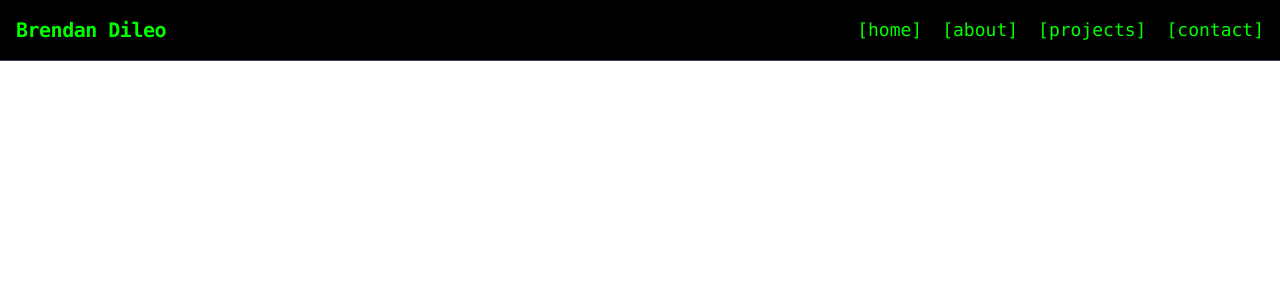
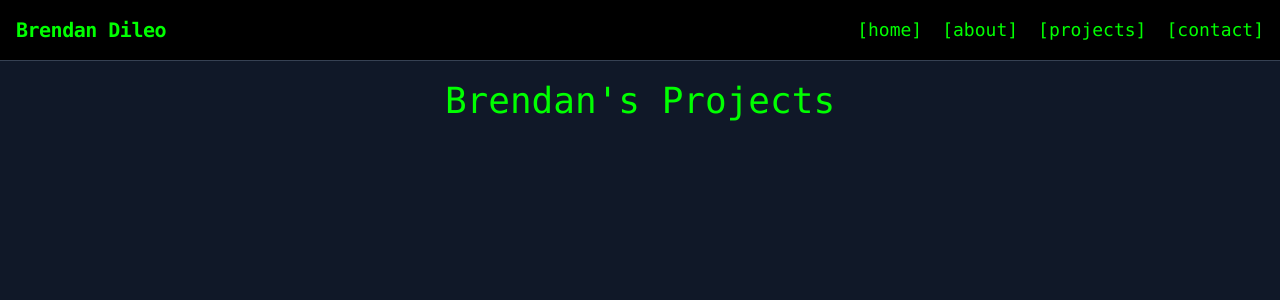
Before and after one commit to brendanddev/brendans-website, a React (Vite) app: page /projects in a window 1280 px wide. Shown: the top 300 px of the page. Built offline with nearby package versions, Linux system fonts and the light colour scheme.

Commit message:
Commit #15 - Adding Routing for New Page Components

```diff
--- a/src/App.jsx
+++ b/src/App.jsx
@@ -5,6 +5,9 @@
 import { BrowserRouter as Router, Route, Routes } from 'react-router-dom';
 import NavBar from './components/NavBar';
 import Home from './pages/Home';
+import About from './pages/About';
+import Projects from './pages/Projects';
+import Contact from './pages/Contact';
 import './App.css'
 import "devicon/devicon.min.css";
 
@@ -14,6 +17,9 @@ function App() {
       <NavBar />
         <Routes>
           <Route path="/" element={<Home />} />
+          <Route path="/about" element={<About />} />
+          <Route path="/projects" element={<Projects />} />
+          <Route path="/contact" element={<Contact />} />
         </Routes>
     </Router>
   )
```
